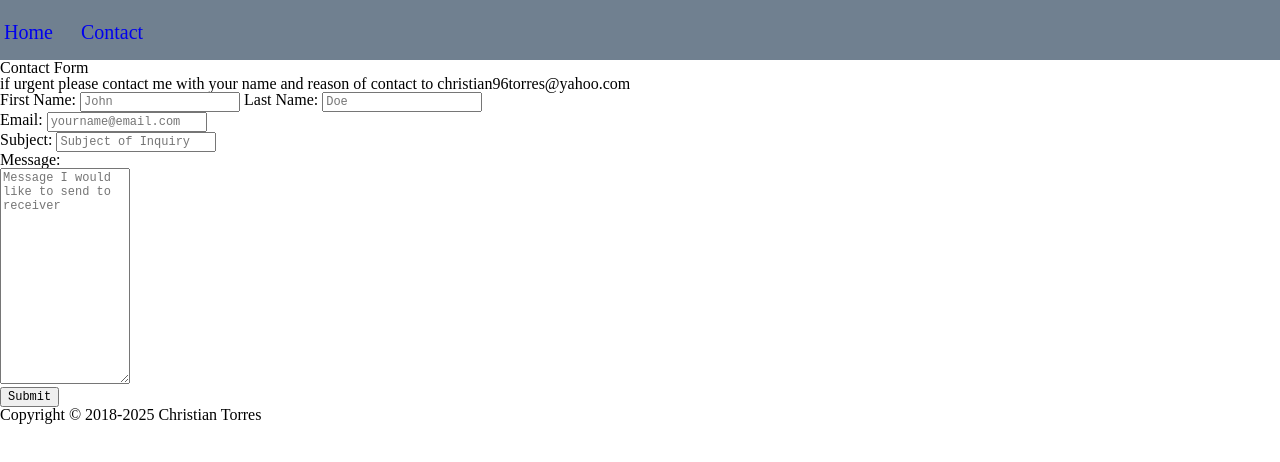
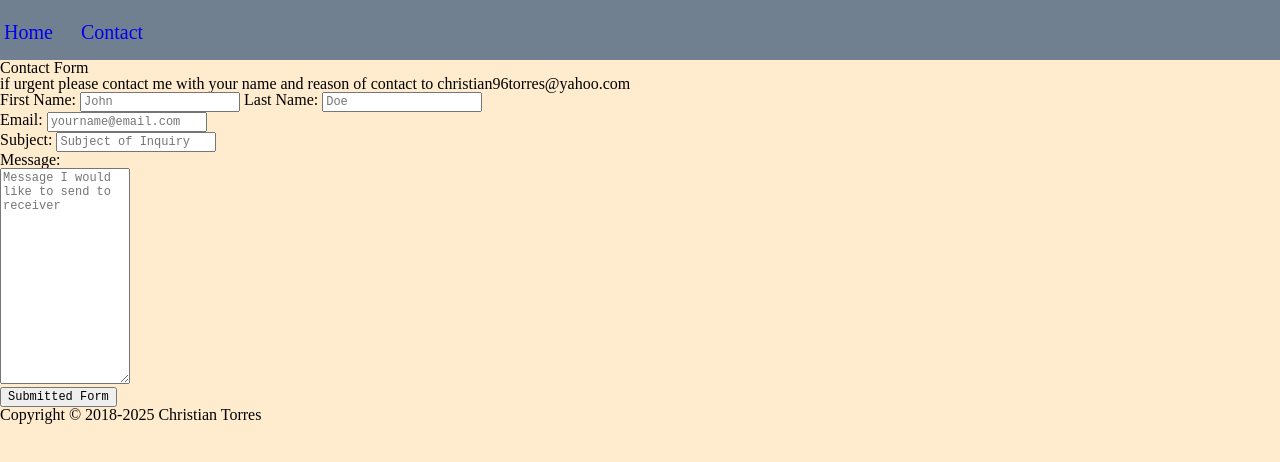
Before and after one commit to TorresChristian1/CodecademyPortfolio, a plain HTML site: page pages/contact.html in a window 1280 px wide. Drawn offline with Linux system fonts and the light colour scheme.

```diff
--- a/css/main.css
+++ b/css/main.css
@@ -24,3 +24,7 @@
 nav ul li a {
     text-decoration: none;
 }
+
+body{
+    background-color: blanchedalmond;
+}
--- a/js/main.js
+++ b/js/main.js
@@ -1 +1,3 @@
 // alert('Test Connection');
+
+document.getElementById('submitBtn').innerHTML = 'Submitted Form';
```
Also changed, not shown: 1 other file.
